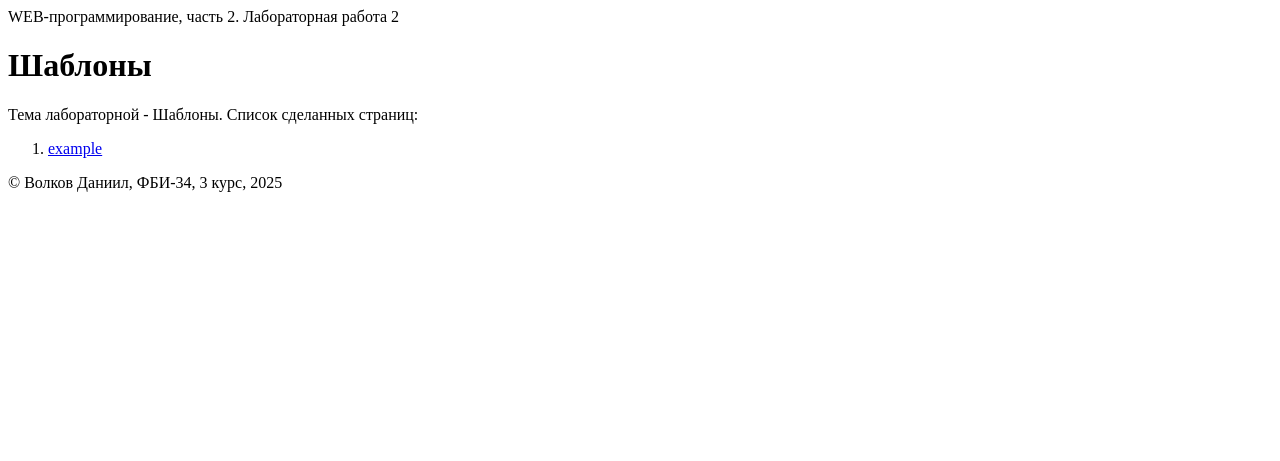
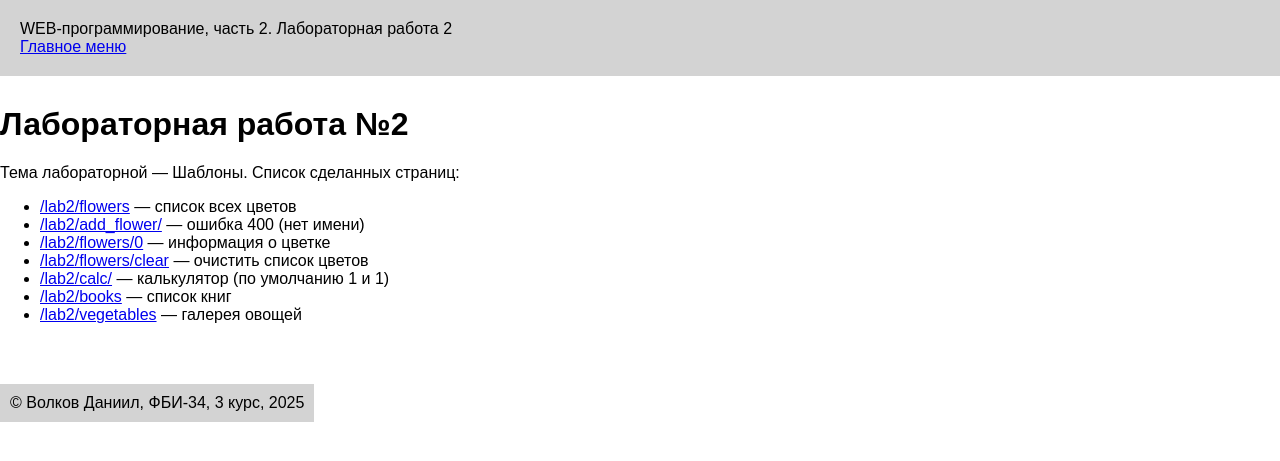
Before and after one commit to ohweraohw1243/web-back-labs, a Flask app: page /lab2/ in a window 1280 px wide. Shown: the top 461 px of the page. Run offline with Flask 3, Linux system fonts and the light colour scheme.

Commit message:
Добавление ссылок

```diff
--- a/app.py
+++ b/app.py
@@ -15,6 +15,7 @@ def index():
         <nav>
             <ul>
                 <li><a href="/lab1">Первая лабораторная</a></li>
+                <li><a href="/lab2">Вторая лабораторная</a></li>
             </ul>
         </nav>
         <footer>
--- a/templates/base.html
+++ b/templates/base.html
@@ -3,11 +3,15 @@
 <head>
     <meta charset="UTF-8">
     <meta name="viewport" content="width=device-width, initial-scale=1.0">
-     <title>Волков Даниил. {% block lab%}{%endblock %} </title>
+    <title>Волков Даниил. {% block lab%}{%endblock %} </title>
+    <link rel="stylesheet" href="{{ url_for('static', filename='main.css') }}">
 </head>
 <body>
     <header>
         WEB-программирование, часть 2. {{ self.lab() }}
+        <nav>
+            <a href="{{ url_for('index') }}">Главное меню</a>
+        </nav>
     </header>
     <main>
         {% block main %} {% endblock %}
--- a/templates/lab2.html
+++ b/templates/lab2.html
@@ -1,15 +1,21 @@
 {% extends "base.html" %}
 
-{# номер лабораторной работы: #}
 {% block lab %}Лабораторная работа 2{% endblock %}
 
-{# основной конент: #}
 {% block main %}
-    <h1>Шаблоны</h1>
-    <div>Тема лабораторной - Шаблоны. Список сделанных страниц:</div>
-    <ol>
-        <li>
-            <a href="/lab2/example">example</a>
-        </li>
-    </ol>
+    <h1>Лабораторная работа №2</h1>
+    <div>Тема лабораторной — Шаблоны. Список сделанных страниц:</div>
+
+    <ul>
+        <li><a href="{{ url_for('all_flowers') }}">/lab2/flowers</a> — список всех цветов</li>
+        <li><a href="{{ url_for('add_flower_no_name') }}">/lab2/add_flower/</a> — ошибка 400 (нет имени)</li>
+        <li><a href="{{ url_for('flowers', flower_id=0) }}">/lab2/flowers/0</a> — информация о цветке</li>
+        <li><a href="{{ url_for('clear_flowers') }}">/lab2/flowers/clear</a> — очистить список цветов</li>
+
+        <li><a href="{{ url_for('calc_default') }}">/lab2/calc/</a> — калькулятор (по умолчанию 1 и 1)</li>
+
+        <li><a href="{{ url_for('books_list') }}">/lab2/books</a> — список книг</li>
+
+        <li><a href="{{ url_for('vegetables_gallery') }}">/lab2/vegetables</a> — галерея овощей</li>
+    </ul>
 {% endblock %}
```
